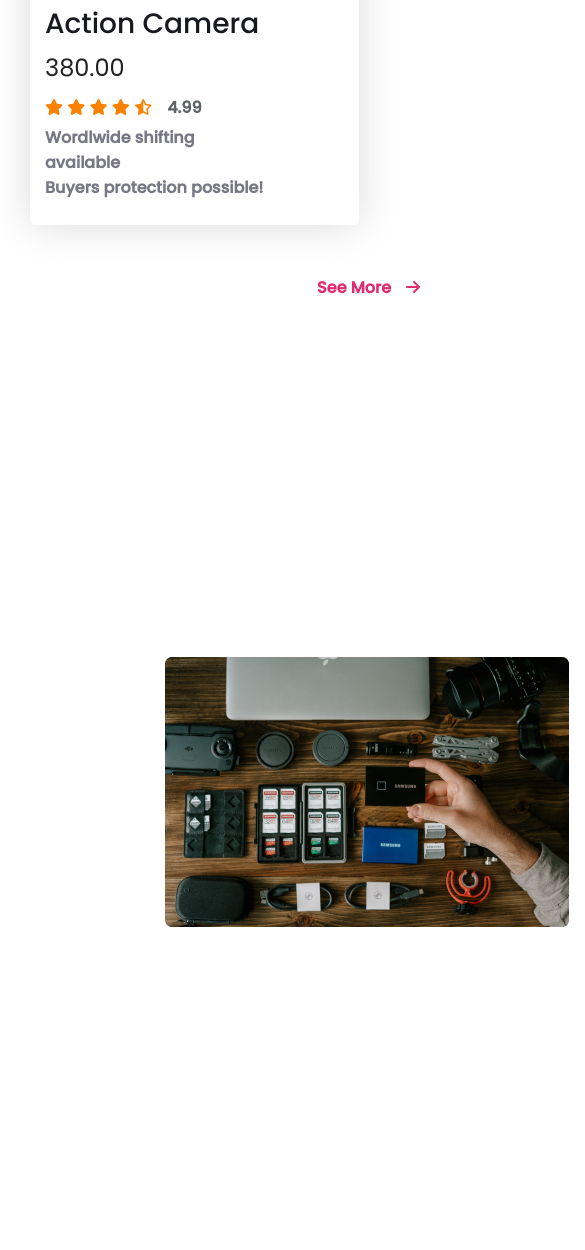
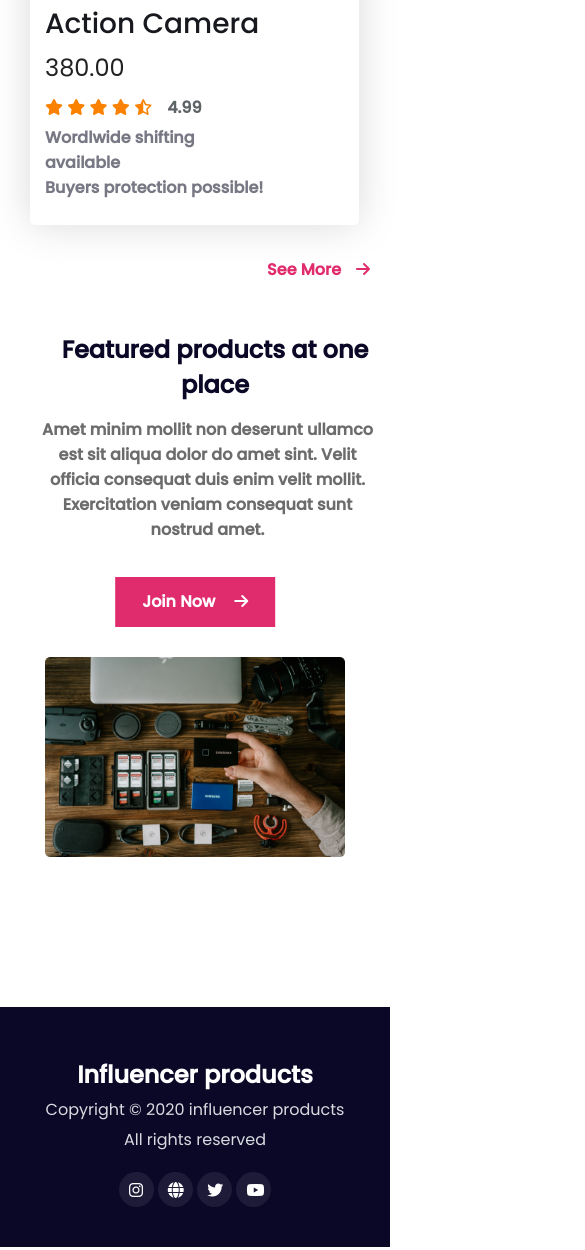
Before and after one commit to Shofiul-17/influencer-gear, a plain HTML site: page index.html in a window 390 px wide. Shown: the part 5447-6697 px from the top of the page, 585 px wide, since content can reach past the window. Drawn offline with Linux system fonts and the light colour scheme; some icons are missing.

Commit message:
responsive done for mobile device

```diff
--- a/index.html
+++ b/index.html
@@ -282,10 +282,10 @@
             <p class="footer-description">Copyright © 2020  influencer products</p>
             <p class="footer-description-two">All rights reserved</p>
             <div>
-                <i class="fa-brands fa-instagram"></i>
-                <i class="fa-solid fa-globe"></i>
-                <i class="fa-brands fa-twitter"></i>
-                <i class="fa-brands fa-youtube"></i>
+                <i class="fa-brands fa-instagram size"></i>
+                <i class="fa-solid fa-globe size"></i>
+                <i class="fa-brands fa-twitter size"></i>
+                <i class="fa-brands fa-youtube size"></i>
             </div>
         </footer>
     </main>
--- a/styles/influencer.css
+++ b/styles/influencer.css
@@ -268,13 +268,13 @@ footer div{
     padding-top: 20px;
 }
 footer div i{
-    width: 35px;
-    height: 35px;
-    border: 3px solid salmon;
+    width: 15px;
+    height: 25px;
     border-radius: 50%;
     padding: 10px 10px 0 10px;
+    background-color: #ffffff14;
+}
 
-}
 
 
 
@@ -322,6 +322,7 @@ footer div i{
         padding-left: 0;
     }
 
+/* banner responsive */
     .banner-container{
         display: flex;
         flex-direction: column-reverse;
@@ -345,7 +346,6 @@ footer div i{
         top: 75px;
         padding-right: 50px;
     }
-
     .banner-title{
         font-weight: 700;
         font-size: 28px;
@@ -363,10 +363,12 @@ footer div i{
         text-align: center;
     }
 
+/* horizontal line responsive */
     .grad-line1, .grad-line2{
         display: none;
     }
 
+/* logo section responsive */
     .logos-container{
         display: flex;
         flex-wrap: wrap;
@@ -380,7 +382,7 @@ footer div i{
         width: 65px;
     }
 
-    /* ================================= */
+    /* Popular collection products responsive */
     .container{
         width: 100%;
         margin-left: 30px;
@@ -395,13 +397,55 @@ footer div i{
         grid-template-columns: repeat(1, 1fr);
         row-gap: 15px;
     }
+
+    .see-more{
+        text-align: right;
+        /* padding-top: 50px; */
+        /* margin: 50px 0 100px 0; */
+        margin-top: 32px;
+        margin-right: 50px;
+    }
+
+/* Featured products section responsive */
+    .featured{
+        display: flex;
+        flex-direction: column-reverse;
+        margin: 50px 0 0 0;
+    }
+    .featured-title{
+        text-align: center;
+        font-size: 24px;
+        padding: 0 0 15px 40px;
+    }
+    .featured-description{
+        text-align: center;
+        /* margin-left: 95px; */
+        padding: 0 15px 50px 40px;
+    }
+    .featured-btn{
+        margin: 0;
+        transform: translate(72%, -30%);
+    }
+    .featured img{
+        width: 300px;
+        margin-top: 15px;
+        margin-bottom: 50px;
+    }
+
+
 }
 
 
 
+/* .banner-section{
+    visibility: hidden;
+} */
 /* .container{
     display: none;
 } */
-/* .banner-section{
-    visibility: hidden;
+/* .featured-section{
+    display: none;
 } */
+/* footer{
+    display: none;
+} */
```
